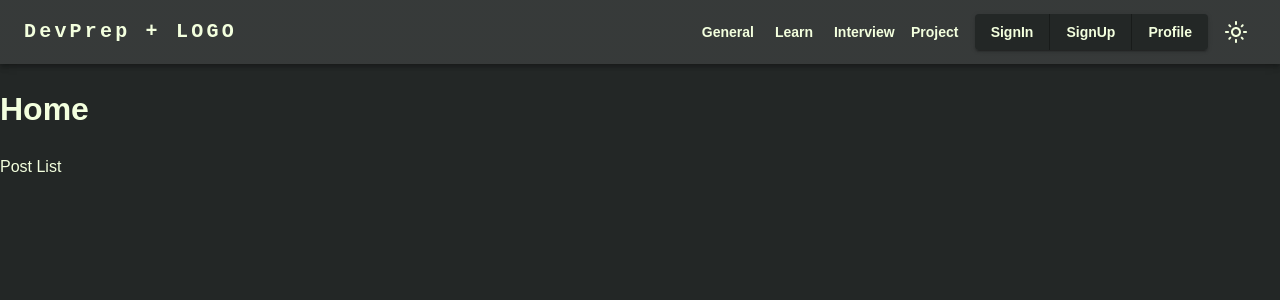
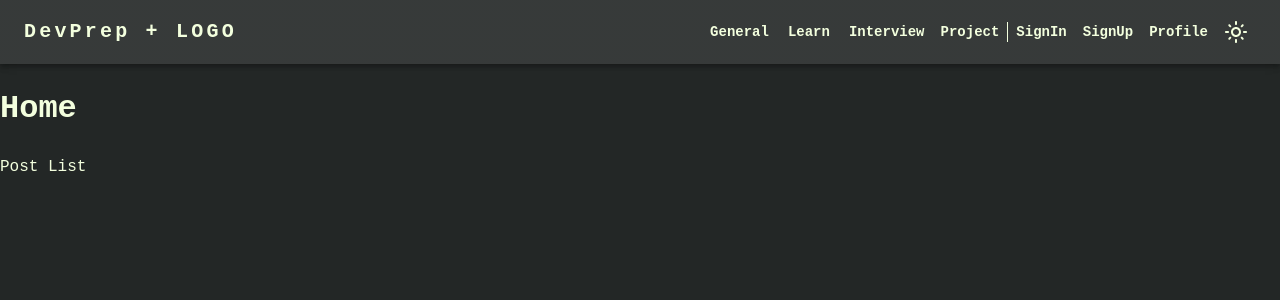
Before and after one commit to DevPreps/frontend, a React (Vite) app: page / in a window 1280 px wide. Shown: the top 300 px of the page. Built offline with nearby package versions, Linux system fonts and the light colour scheme.

Commit message:
style: changed buttonGroup to a divider insted (less code). Removed multiple font family as well.

```diff
--- a/src/components/LogoNav.tsx
+++ b/src/components/LogoNav.tsx
@@ -24,7 +24,6 @@ const style = {
     typography: {
         mr: 2,
         flexGrow: 1,
-        fontFamily: "monospace",
         fontWeight: 700,
         letterSpacing: ".2rem",
         textDecoration: "none",
--- a/src/components/Themes.tsx
+++ b/src/components/Themes.tsx
@@ -26,7 +26,7 @@ export const baseTheme = (mode: PaletteMode) => {
     // allow configuration using `theme`
     const theme: ThemeOptions = {
         typography: {
-            fontFamily: ["Nunito Sans", "sans-serif"].join(","),
+            fontFamily: "monospace, sans-serif",
             button: {
                 textTransform: "capitalize",
             },
@@ -34,8 +34,8 @@ export const baseTheme = (mode: PaletteMode) => {
         breakpoints: {
             values: {
                 xs: 0,
-                sm: 685,
-                md: 900,
+                sm: 650,
+                md: 910,
                 lg: 1200,
                 xl: 1536,
             },
@@ -55,6 +55,7 @@ export const baseTheme = (mode: PaletteMode) => {
             text: {
                 primary: themeColor.text,
             },
+            divider: themeColor.text,
         },
         components: {
             MuiCssBaseline: {
--- a/src/components/TopNav.tsx
+++ b/src/components/TopNav.tsx
@@ -5,8 +5,8 @@ import { Link } from "react-router-dom";
 import AppBar from "@mui/material/AppBar";
 import Box from "@mui/material/Box";
 import Button from "@mui/material/Button";
-import ButtonGroup from "@mui/material/ButtonGroup";
 import Container from "@mui/material/Container";
+import Divider from "@mui/material/Divider";
 import ListItem from "@mui/material/ListItem";
 import ListItemButton from "@mui/material/ListItemButton";
 import ListItemText from "@mui/material/ListItemText";
@@ -71,13 +71,12 @@ export default function TopNav() {
                                     {link.text}
                                 </Button>
                             ))}
-                            <ButtonGroup sx={style.marginLeft} variant="contained" aria-label="outlined primary button group">
+                            <Divider orientation="vertical" variant="middle" flexItem />
                             {groupNavLinks?.map((link, index) => (
                                 <Button key={index} component={Link} to={link.to}>
                                     {link.text}
                                 </Button>
                             ))}
-                            </ButtonGroup>
                         </Box>
                         <ThemeToggler />
                         <SideNav>
@@ -105,8 +104,8 @@ export const style = {
     textCenter: {
         textAlign: "center",
     },
-    marginLeft: {
-        mx: 1
+    buttonGroup: {
+        mx: .4,
     },
     flexSpace: {
         between: {
```
